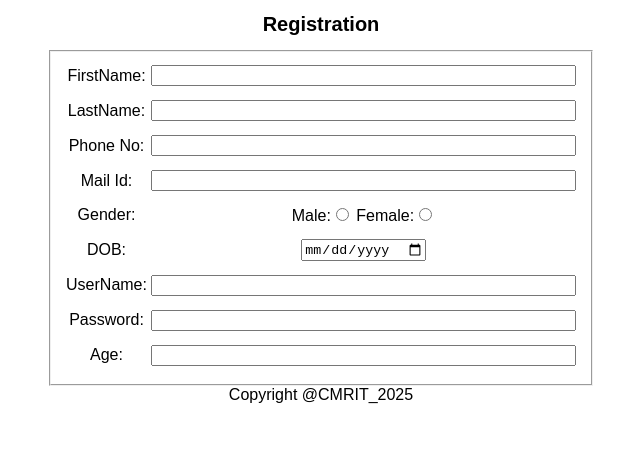
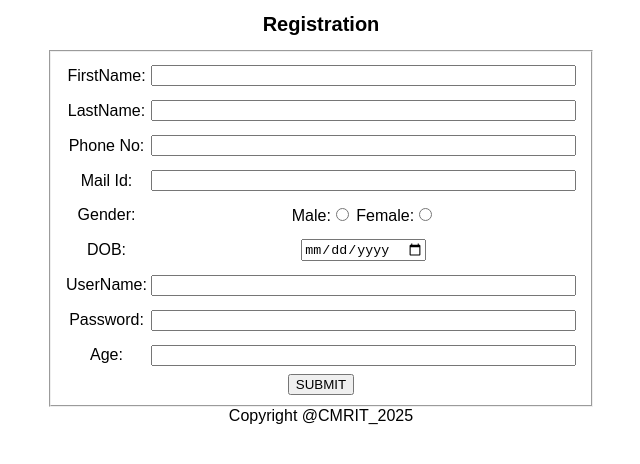
Before and after one commit to SolomonSanjiv/FSD, a plain HTML site: page exp5/register.html in a window 1280 px wide. Shown: the whole page, without its empty margins (319-959 px from the left). Drawn offline with Linux system fonts and the light colour scheme.

Commit message:
Update register.html

```diff
--- a/exp5/register.html
+++ b/exp5/register.html
@@ -93,6 +93,7 @@
                     <tr><td>Password:</td><td><input type="password" name="pwd" value="" size="50" required/></td></tr>
                     <tr><td>Age:</td><td><input type="text" name="age" value="" size="50" required/></td></tr>
                 </table>
+                    <input type="submit" value="SUBMIT" name="submit"/>
             </fieldset>
         </form>
     </center>
```
